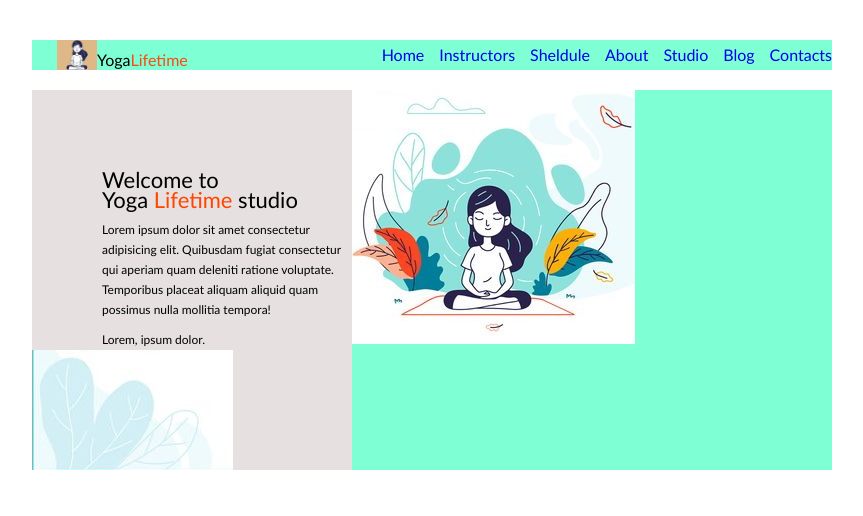
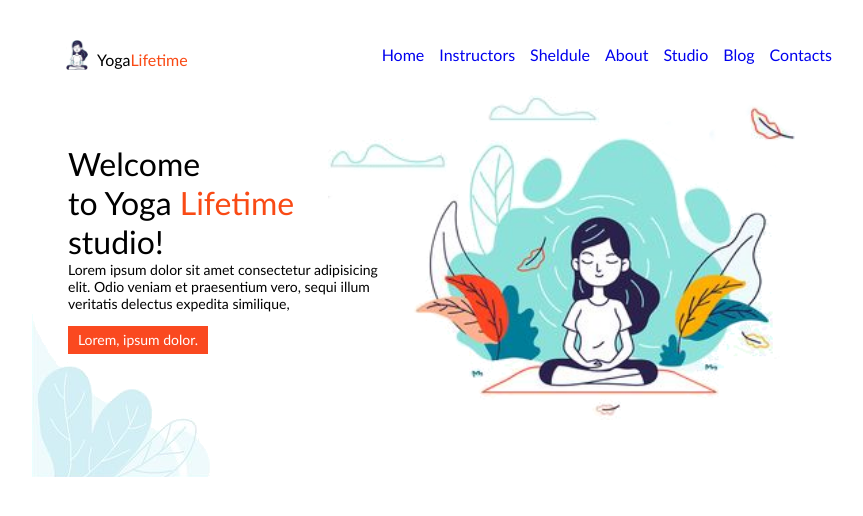
Before and after one commit to VytautasValutis/05-Yogayoga, a website: page index.html in a window 1280 px wide. Shown: the whole page, without its empty margins (208-1071 px from the left). Drawn offline with Linux system fonts and the light colour scheme.

Commit message:
HTML + CSS

```diff
--- a/index.html
+++ b/index.html
@@ -19,12 +19,7 @@
     <header>
         <img src="./mikrologo.png" alt="logo paveiksliukas" id="img-logo">
 <!-- Dvispalvis tekstas -->
-        <p>
-            Yoga
-        </p>
-        <p class="orange">
-            Lifetime
-        </p>
+        <p>Yoga<span>Lifetime</span></p>
         <nav>
             <a href="#">Home</a>
             <a href="#">Instructors</a>
@@ -37,44 +32,20 @@
     </header>
     <main>
 <!-- Kaire dalis (Tekstai ir paveiksliukas)-->
-    <dev style="
-        display: inline-block;
-        float: left;
-        width: 40%;
-        font-size: 12px;
-        background-color: rgb(230, 224, 224);
-        ">
-        <p style="
-            font-size: 22px;
-            display: inline-block;
-            margin-top: 80px;
-            margin-bottom: 0px;
-            margin-left: 70px;
-            ">
-            Welcome to
-        </p>
-        <p style="
-            font-size: 22px;
-            display: block;
-            margin-top: 0px;
-            margin-left: 70px;
-            ">
-            Yoga <span style="color: orangered;"> Lifetime </span> studio
-        </p>
-        <p style="
-            margin-left: 70px;
-            ">
-            Lorem ipsum dolor sit amet consectetur adipisicing elit. Quibusdam
-            fugiat consectetur qui aperiam quam deleniti ratione voluptate. Temporibus
-            placeat aliquam aliquid quam possimus nulla mollitia tempora!
-        </p>
-        <p style="margin-left: 70px;">
-            Lorem, ipsum dolor.
-        </p>
-        <img src="./Lapai.jpg" alt="Lapu paveiksliukas">
-    </dev>
-<!-- Desine dalis (paveiksliukas) -->
-    <img src="./paveikslas1.jpg">
+        <dev>
+            <h1>
+                Welcome <span> to Yoga <span>Lifetime</span> studio!</span>
+            </h1>
+            <p>
+                Lorem ipsum dolor sit amet consectetur adipisicing elit. Odio veniam et praesentium vero, sequi illum veritatis delectus expedita similique,
+            </p>
+            <p id="orange">
+                Lorem, ipsum dolor.
+            </p>
+            <img src="./Lapai.png">
+        </dev>
+    <!-- Desine dalis (paveiksliukas) -->
+        <img src="./Yoga01.png">
     </main>
 </body>
 </html>
--- a/main.css
+++ b/main.css
@@ -6,25 +6,19 @@ header, main {
     width: 800px;
     margin-top: 40px;
     margin-left: calc(50% - 400px);
-    background-color: aquamarine;
     display: inline-block;
     float: left;
 }
-img {
-    display: inline-block;
-    float: left;
-}
-#img-logo {
+header > img {
     width: 40px;
     height: 30px;
-    background-color: burlywood;
     object-fit:contain;
     object-position: center;
     display: inline-block;
     float: left;
     margin-left: 25px;
 }
-p {
+header > p {
     display: inline-block;
     color: #000;
     line-height: 20px;
@@ -32,7 +26,7 @@ p {
     margin-top: 10px;
     margin-bottom: 0;
 }
-p.orange {
+p > span {
     color: #F94A15;
 }
 nav {
@@ -57,3 +51,53 @@ a:hover {
 main {
     margin-top: 20px;
 }
+dev {
+    width: 45%;
+    float: left;
+    display: block;
+}
+h1 {
+    margin-left: 10%;
+    margin-top: 15%;
+    display: block;
+    font-weight: normal;
+}
+h1 > span{
+    display: block;
+    float: left;
+}
+span > span {
+    color: #F94A15;
+}
+dev > p {
+    margin-left: 10%;
+    font-size: 14px;
+    display: block;
+}
+dev > dev {
+    width: 40%;
+    display: block;
+    float: left;
+}
+#orange {
+    background-color: #FA4920;
+    line-height: 18px;
+    color: #fff;
+    display: block;
+    margin-top: 10px;
+    padding: 5px;
+    width: 130px;
+    text-align: center;
+}
+dev > img {
+    margin-left: 0;
+    margin-top: -15%;
+    display: inline-block;
+    float: left;
+}
+main > img {
+    width: 60%;
+    display: block;
+    float: left;
+    margin-left: -8%;
+}
```
Also changed, not shown: Lapai.png (added), Yoga01.png (added).
